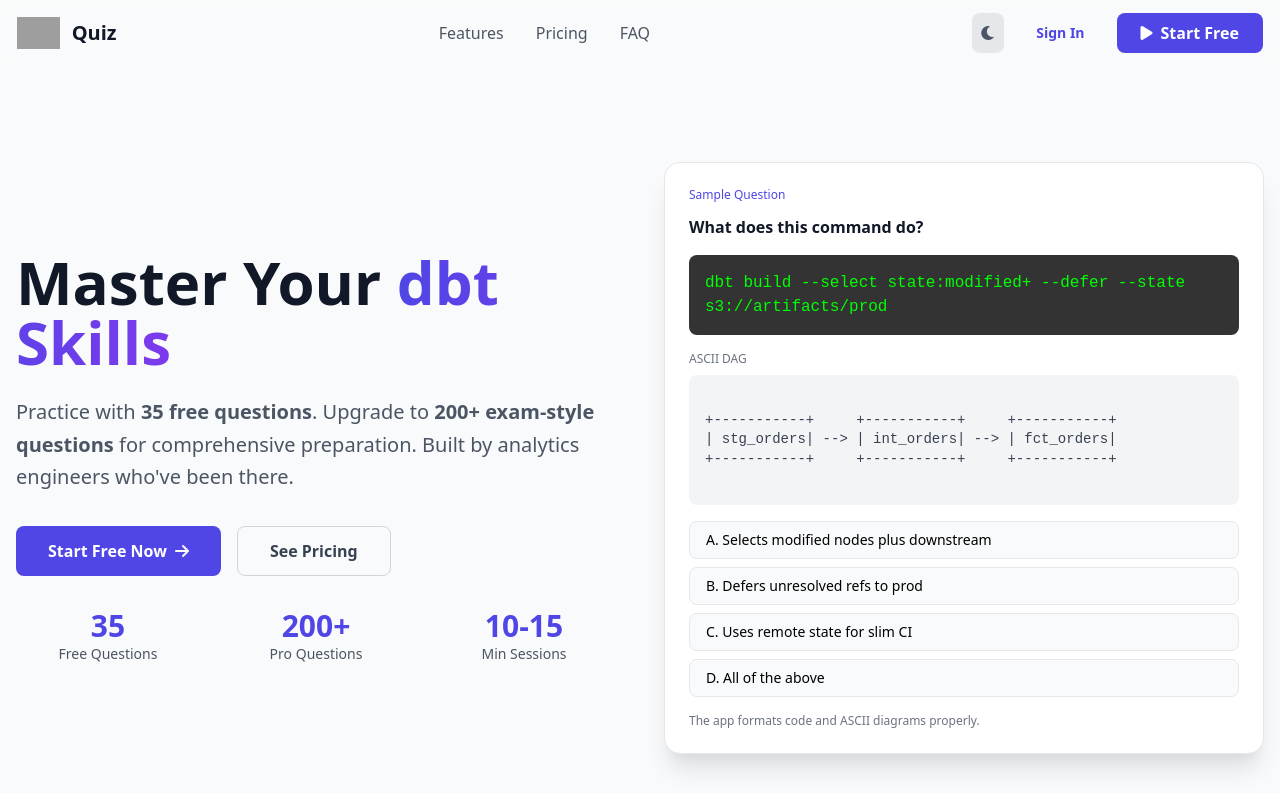
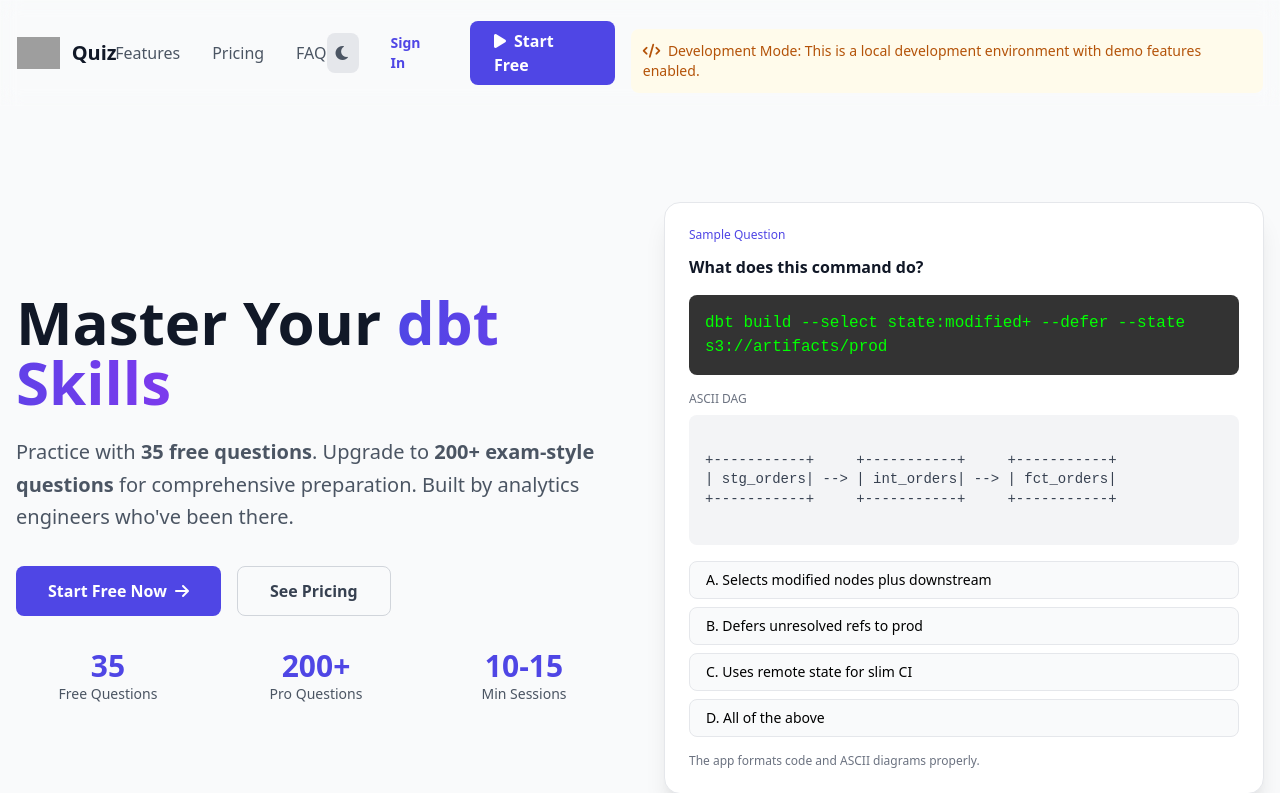
Before and after one commit to kalepratik/quiz, a Flask app: page / in a window 1280 px wide. Shown: the top 793 px of the page. Run offline with Flask 3, Linux system fonts and the light colour scheme; grey boxes are pictures that could not be loaded.

Commit message:
Add environment-aware demo mode
- Add environment detection in config (IS_PRODUCTION, IS_DEVELOPMENT)
- Add context processor to inject environment variables into templates
- Show demo mode notices only in development environment
- Hide demo information in production (Render deployment)
- Update env.example with FLASK_ENV setting
- Keep demo features for local development while ensuring production readiness

```diff
--- a/src/quiz_app/config.py
+++ b/src/quiz_app/config.py
@@ -14,6 +14,10 @@
     DEBUG = False
     TESTING = False
     SECRET_KEY = os.environ.get('SECRET_KEY') or 'dev-secret-key-change-in-production'
+
+    # Environment detection
+    IS_PRODUCTION = os.environ.get('FLASK_ENV') == 'production' or os.environ.get('RENDER') == 'true'
+    IS_DEVELOPMENT = not IS_PRODUCTION
 
     # Application paths
     BASE_DIR = Path(__file__).parent.parent.parent
--- a/src/quiz_app/routes.py
+++ b/src/quiz_app/routes.py
@@ -13,6 +13,17 @@
 
 # Setup logging
 logger = logging.getLogger(__name__)
+
+# Context processor to pass environment info to all templates
+@ui_bp.context_processor
+def inject_environment():
+    """Inject environment variables into template context"""
+    from .config import config_from_env
+    config = config_from_env()
+    return {
+        'is_production': config.IS_PRODUCTION,
+        'is_development': config.IS_DEVELOPMENT
+    }
 
 
 @ui_bp.route('/')
--- a/templates/homepage.html
+++ b/templates/homepage.html
@@ -265,6 +265,16 @@
                                           <a href="/quiz" class="px-6 py-2 bg-indigo-600 text-white rounded-lg hover:bg-indigo-700 transition-colors font-semibold">
                           <i class="fas fa-play mr-2"></i>Start Free
                       </a>
+
+                     <!-- Development Notice (Development Only) -->
+                     {% if is_development %}
+                     <div class="mt-4 p-3 bg-yellow-50 dark:bg-yellow-900 rounded-lg">
+                         <p class="text-sm text-yellow-700 dark:text-yellow-300">
+                             <i class="fas fa-code mr-1"></i>
+                             Development Mode: This is a local development environment with demo features enabled.
+                         </p>
+                     </div>
+                     {% endif %}
                 </div>
             </div>
         </div>
@@ -723,12 +733,16 @@
                  }
              } catch (error) {
                  console.error('Error fetching user info:', error);
-                 // Fallback to localStorage for demo
+                                   // Fallback to localStorage for user session
                   const isSignedIn = localStorage.getItem('isSignedIn') === 'true';
                   if (isSignedIn) {
                       signInBtn.classList.add('hidden');
                       userInfo.classList.remove('hidden');
+                      {% if is_development %}
                       userName.textContent = 'Welcome, Demo User';
+                      {% else %}
+                      userName.textContent = 'Welcome, User';
+                      {% endif %}
                   } else {
                       signInBtn.classList.remove('hidden');
                       userInfo.classList.add('hidden');
@@ -739,7 +753,7 @@
          // Handle sign out
          if (signOutBtn) {
              signOutBtn.addEventListener('click', () => {
-                 // Clear localStorage for demo fallback
+                                   // Clear localStorage for user session
                   localStorage.removeItem('isSignedIn');
                   localStorage.removeItem('userEmail');
                   localStorage.removeItem('userName');
```
Also changed, not shown: templates/signin.html (+14 -9 lines), 2 other files. Lines whose indentation alone changed are shown as unchanged.
